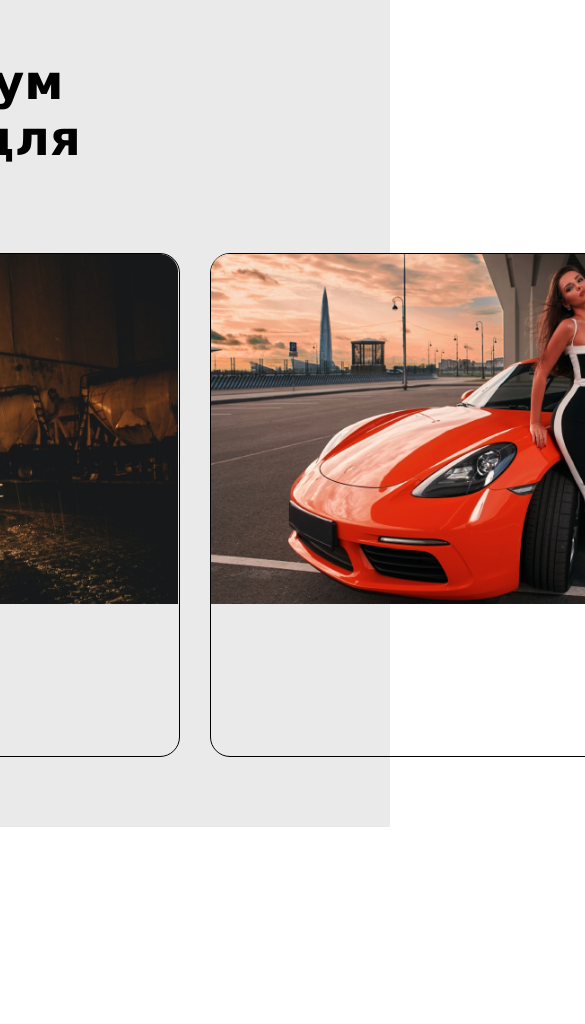
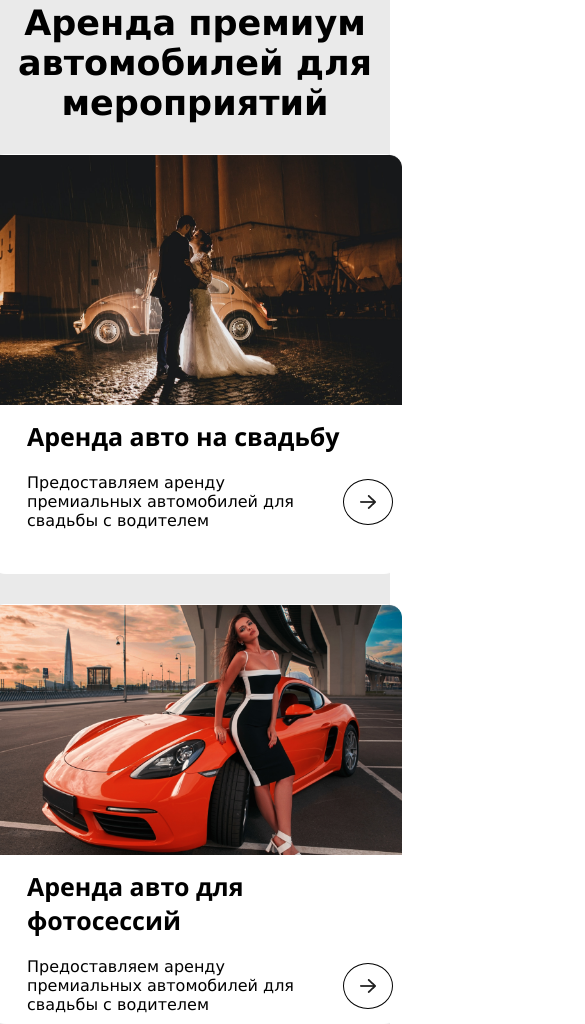
Before and after one commit to Shaxriyor-dev/Cars_shoping, a plain HTML site: page index.html in a window 390 px wide. Shown: the part 8287-9311 px from the top of the page, 585 px wide, since content can reach past the window. Before the commit the page ends 9114 px from the top, so only its background shows below. Drawn offline with nearby package versions, Linux system fonts and the light colour scheme.

Commit message:
Commit 15:08 04.08.2024

```diff
--- a/index.html
+++ b/index.html
@@ -4,6 +4,7 @@
 <head>
   <meta charset="UTF-8" />
   <meta name="viewport" content="width=device-width, initial-scale=1.0" />
+  <link rel="webtion icon" href="/imgs/11zon_cropped.png" type="png">
   <title>Аренда-авто</title>
   <link rel="stylesheet" href="style.css">
   <script src="/app.js" defer></script>
@@ -34,7 +35,7 @@
     <div class="job">
       <div class="for">
         <a href="/">
-          <img class="imgw" src="/imgs/logo.png" alt="" />
+          <img class="imgw" src="/imgs/logo.png" alt="png" />
         </a>
       </div>
       <div class="hero">
@@ -65,12 +66,12 @@
       <div class="fro">
         <div>
           <a href="#">
-            <img src="/imgs/Vector (2).png" alt="">
+            <img src="/imgs/Vector (2).png" alt="png">
           </a>
         </div>
         <div>
           <a href="#">
-            <img src="/imgs/Vector (3).png" alt="">
+            <img src="/imgs/Vector (3).png" alt="png">
           </a>
         </div>
       </div>
@@ -83,13 +84,13 @@
       <div class="icon">
         <div>
           <a class="btn2" href="#">
-            <img src="/imgs/Vector (5).png" alt="">
+            <img src="/imgs/Vector (5).png" alt="png">
             <span class="span">0</span>
           </a>
         </div>
         <div>
           <a class="btn1" href="/top/id.html">
-            <img src="/imgs/Vector (6).png" alt="">
+            <img src="/imgs/Vector (6).png" alt="png">
           </a>
         </div>
       </div>
@@ -686,9 +687,32 @@
       <div class="names">
           <div class="salo">
             <img class="imgdf" src="/imgs/bgs.png" alt="">
+            <p class="liwa">
+              Аренда авто на свадьбу
+            </p>
+            <div class="new-item">
+              <p class="namer">
+                Предоставляем аренду премиальных автомобилей для свадьбы с водителем
+              </p>
+              <a class="select1" href="#">
+                  <img src="/imgs/Vectorssa.png" alt="png">
+              </a>
+            </div>
           </div>
           <div class="salo">
             <img class="imgdf" src="/imgs/bg.png" alt="">
+            <p class="liwa">
+              Аренда авто для фотосессий
+            </p>
+            <div class="new-item">
+              <p class="namer">
+                Предоставляем аренду премиальных автомобилей для свадьбы с водителем
+              </p>
+              <a class="select1" href="#">
+                  <img src="/imgs/Vectorssa.png" alt="png">
+              </a>
+            </div>
+          </div>
           </div>
       </div>
     </div>
--- a/style.css
+++ b/style.css
@@ -506,14 +506,15 @@ section {
     justify-content: center;
 }
 
-.polk{
+.polk {
     font-size: 28px;
     color: #000;
     width: 1108px;
     margin: 10px;
     margin-top: 7rem;
 }
-.fot{
+
+.fot {
     font-size: 18px;
     color: #9F9F9F;
     font-weight: 500;
@@ -521,14 +522,16 @@ section {
     margin: 10px;
     margin-top: 30px;
 }
-.softech{
+
+.softech {
     display: flex;
     flex-wrap: wrap;
     justify-content: center;
 }
-.main{
+
+.main {
     background: url(/imgs/bgdd.png);
-   Height:1459px;
+    Height: 1459px;
     border-radius: 50px;
     background-position: 0px;
     background-repeat: no-repeat;
@@ -538,14 +541,16 @@ section {
     align-items: center;
     justify-content: center;
 }
-.small{
+
+.small {
     font-size: 48px;
     color: #fff;
-    font-weight: 700 ;
+    font-weight: 700;
     width: 628px;
     margin: 10px;
 }
-.lops{
+
+.lops {
     width: 648px;
     color: #fff;
     font-size: 28px;
@@ -553,7 +558,8 @@ section {
     margin: 10px;
     margin-top: 20px;
 }
-.poil{
+
+.poil {
     width: 648px;
     color:
         #9F9F9F;
@@ -564,14 +570,14 @@ section {
     line-height: 30px;
 }
 
-.atribut{
+.atribut {
     gap: 70px;
     display: flex;
     align-items: center;
     justify-content: center;
 }
 
-.smell{
+.smell {
     font-weight: 700px;
     font-size: 48px;
     width: 390px;
@@ -579,78 +585,117 @@ color: #fff;
     margin: 10px;
     font-family: 'Franklin Gothic Medium', 'Arial Narrow', Arial, sans-serif;
 }
-.kol{
+
+.kol {
     font-size: 18px;
     font-weight: 500px;
     color: #9F9F9F;
     width: 648px;
     margin: 10px;
 }
-.fromlar{
+
+.fromlar {
     gap: 70px;
     display: flex;
     justify-content: center;
 }
-.hie{
+
+.hie {
     border: solid 1px #fff;
     width: 760px;
     margin-top: 4rem;
 }
-.nomber{
+
+.nomber {
     font-size: 39px;
     font-weight: bold;
     color: #464646;
     font-family: system-ui, -apple-system, BlinkMacSystemFont, 'Segoe UI', Roboto, Oxygen, Ubuntu, Cantarell, 'Open Sans', 'Helvetica Neue', sans-serif;
 }
-.strl{
+
+.strl {
     font-size: 14px;
     font-weight: bold;
     color: #fff;
     width: 180px;
 }
-.csss{
+
+.csss {
     display: flex;
-    gap:20px;
+    gap: 20px;
     align-items: baseline;
 }
 
-.seloc{
+.seloc {
     gap: 30px;
     display: flex;
     margin-top: 3rem;
 }
-.BRp{
+
+.BRp {
     display: none;
 }
-.Home{
+
+.Home {
     height: 100vh;
     display: flex;
     align-items: center;
     justify-content: center;
     background: #EAEAEA;
 }
-.opla{
+
+.opla {
     font-size: 48px;
     font-weight: bold;
     width: 800px;
     font-family: 'Lucida Sans', 'Lucida Sans Regular', 'Lucida Grande', 'Lucida Sans Unicode', Geneva, Verdana, sans-serif;
 }
-.salo{
-    Width: 585px;
-Height:504px;
+
+.salo {
+    Width: 583px;
+    Height: 504px;
+    background: #fff;
     border-radius: 20px;
-border: solid 1px black;
+    border: solid 1px rgb(255, 255, 255);
 }
-.imgdf{
+
+.imgdf {
     height: 350px;
 }
-.names{
+
+.names {
     display: flex;
     gap: 30px;
     margin-top: 31px;
+
 }
 
-
+.liwa{
+    font-size: 25px;
+    font-weight: 700;
+    margin: 10px;
+    margin-left: 40px;
+    font-family: 'Segoe UI', Tahoma, Geneva, Verdana, sans-serif;
+}
+.namer{
+    font-size: 16px;
+    width: 400px;
+    font-family: 'Lucida Sans', 'Lucida Sans Regular', 'Lucida Grande', 'Lucida Sans Unicode', Geneva, Verdana, sans-serif;
+}
+.select1{
+    display: flex;
+    align-items: center;
+    padding: 15px 16px;
+    border-radius: 50%;
+    border: solid 1px black;
+}
+.new-item{
+    display: flex;
+    margin: 10px;
+    margin-left: 40px;
+    margin-top: 20px;
+    align-items: center;
+}
 
 
 
@@ -676,47 +721,68 @@ border: solid 1px black;
     .jamla {
         flex-wrap: wrap;
     }
-    .polk{
+
+    .polk {
         font-size: 18px;
         width: 100%;
         padding: 0px 20px;
         flex-wrap: wrap;
     }
-    .fot{
+
+    .fot {
         /* text-align: center; */
         width: 100%;
         flex-wrap: wrap;
         padding: 0px 10px;
     }
-    .fromlar{
+
+    .fromlar {
         flex-wrap: wrap;
     }
-    .BRO{
+
+    .BRO {
         display: none;
     }
-    .BRp{
+
+    .BRp {
         display: block;
     }
-    .atribut{
+
+    .atribut {
         flex-wrap: wrap;
+    }
+    .main{
+        height: 100%;
+    }
+    .Home{
+        height: 100%;
+    }
+    .names{
+        display: flex;
+        flex-wrap: wrap;
+        justify-content: center;
     }
 
 }
 
 
 @media screen and (max-width: 791px) {
+     .polk{
+        padding: 0px 10px;
+     }
     .fro {
         display: none;
     }
 
-    .polk{
+    .polk {
         padding: 0px 5px;
         text-align: center;
     }
 
-    .fot{
+    .fot {
         text-align: center;
     }
+
     .hero-up {
         display: none;
     }
@@ -853,7 +919,8 @@ border: solid 1px black;
         Height:
             473px;
     }
-    .atribut{
+
+    .atribut {
         gap: 20px;
     }
 
@@ -881,46 +948,75 @@ border: solid 1px black;
     .hrom {
         gap: 20px;
     }
-    .opy{
+
+    .opy {
         height: 350px;
     }
-    .small{
+
+    .small {
         font-size: 30px;
         width: 100%;
         flex-wrap: wrap;
         text-align: center;
     }
-    .lops{
+
+    .lops {
         font-size: 20px;
         width: 100%;
         padding: 0px 10px;
         text-align: center;
     }
-    .poil{
+
+    .poil {
         font-size: 18px;
         width: 100%;
         padding: 0px 10px;
         text-align: center;
     }
-    .main{
-        Height:1959px;
+
+    .main {
+        Height: 1959px;
     }
-    .smell{
+
+    .smell {
         text-align: center;
         width: 100%;
         padding: 0px 10px;
     }
-    .kol{
+
+    .kol {
         text-align: center;
         width: 100%;
         flex-wrap: wrap;
         padding: 0px 10px;
     }
-   .seloc{
-      display: none;
-   }
-   .hie{
+
+    .seloc {
         display: none;
     }
 
+    .hie {
+        display: none;
     }
+
+    .opla{
+        width: 100%;
+        margin-top: 20px;
+        font-size: 35px;
+        text-align: center;
+        flex-wrap: wrap;
+    }
+    .salo{
+        height: 420px;
+        width: 418px;
+    }
+    .imgdf{
+        height: 250px;
+    }
+    .new-item{
+        gap: 10px;
+    }
+
+
+
+}
```
Also changed, not shown: imgs/11zon_cropped.png (added), imgs/Vectorssa.png (added). Lines whose indentation alone changed are shown as unchanged.
